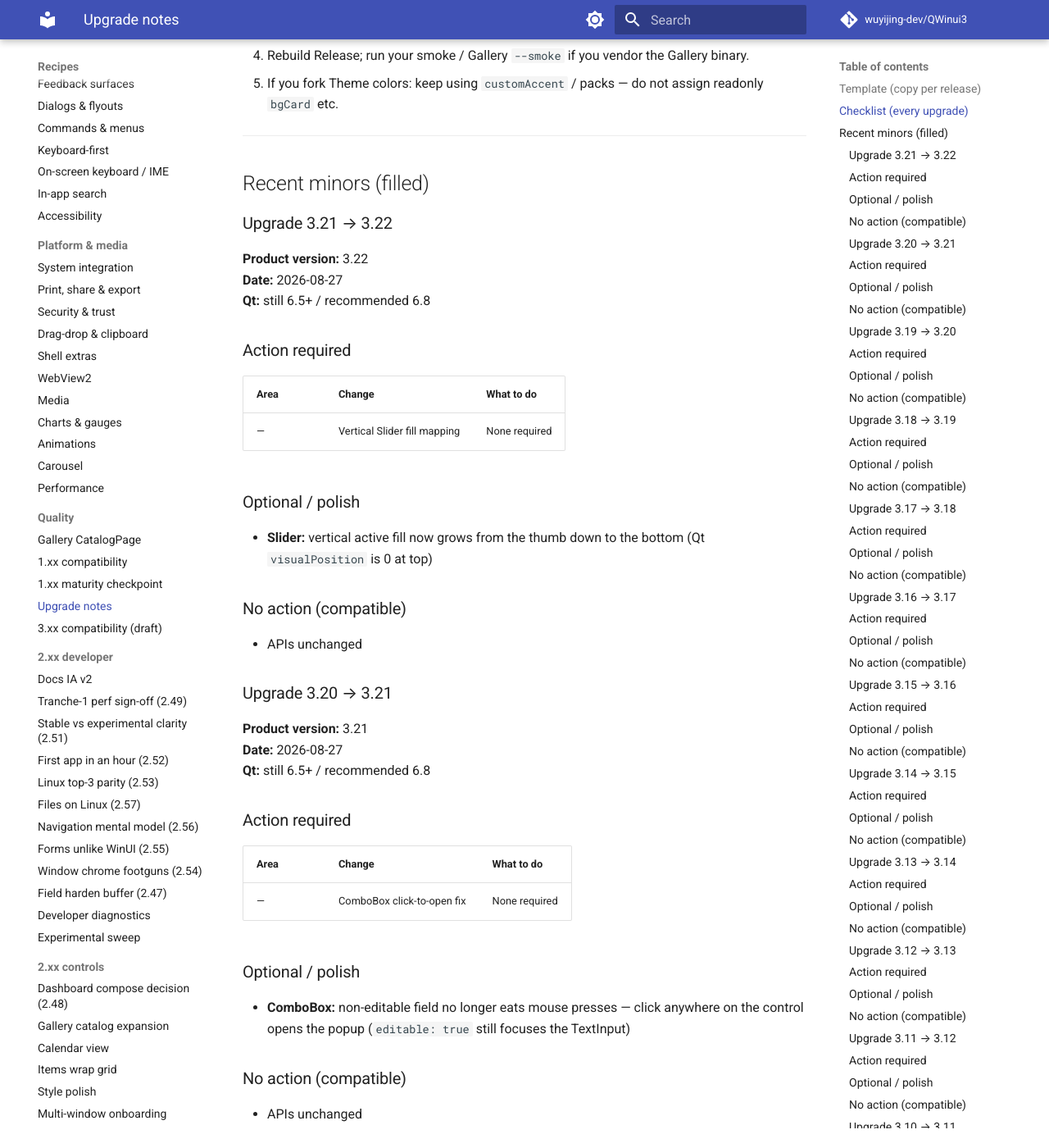
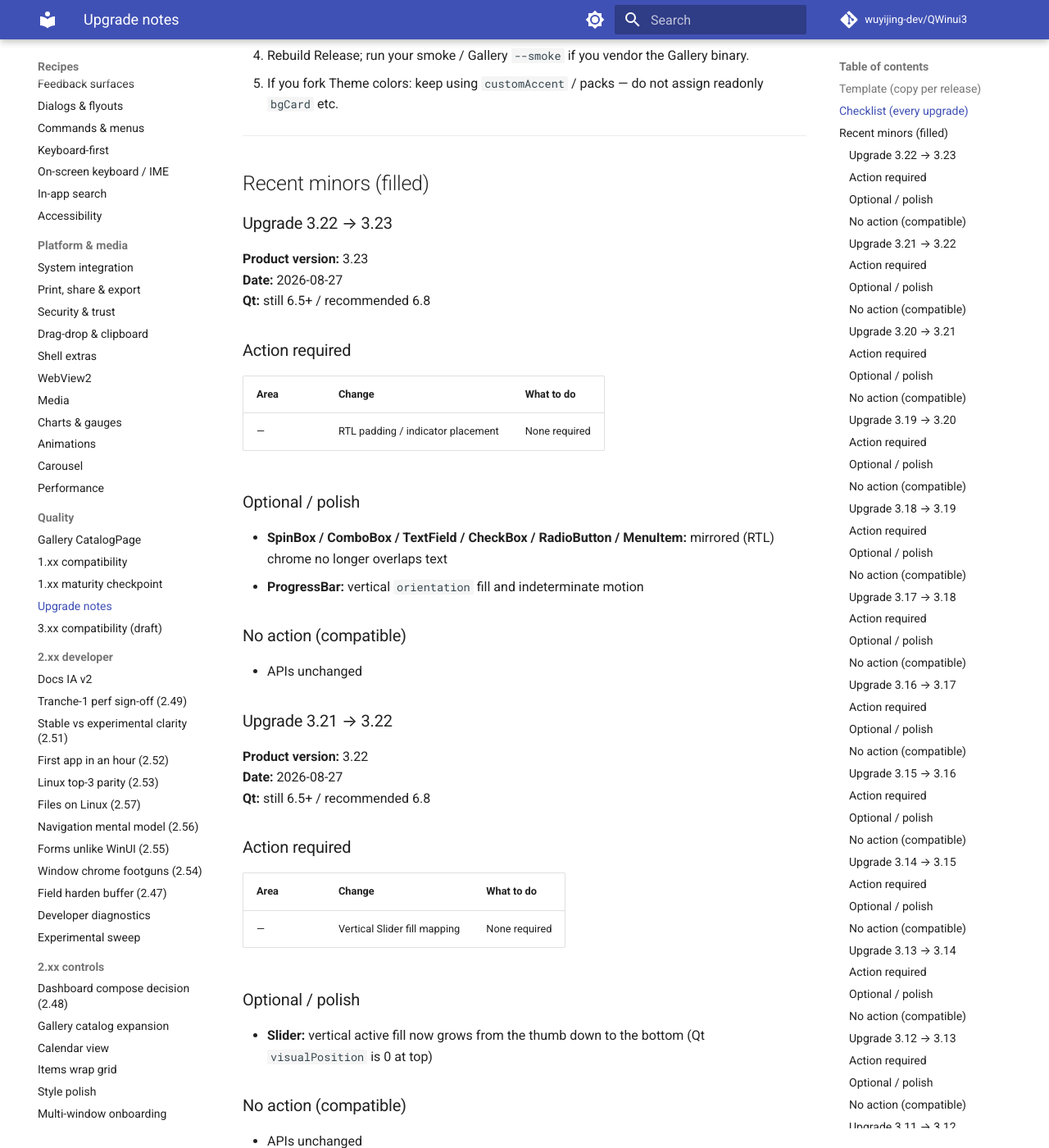
Before and after one commit to wuyijing-dev/QWinui3, an MkDocs documentation site: the page built from docs/upgrade-notes.md, in a window 1280 px wide and 1400 px high, scrolled down 1111 px. Shown: the whole window at 82% size. Built offline with MkDocs 1.6.1 and Material for MkDocs 9.7.7, drawn with Linux system fonts in a browser that asks for light colours; comment, search, counter and statistics services are not loaded.

Commit message:
Fix RTL chrome overlap and vertical ProgressBar fill.
Mirrored SpinBox/ComboBox/TextField/CheckBox/RadioButton/MenuItem reserved padding on the wrong side; ProgressBar ignored Qt.Vertical.

```diff
--- a/CMakeLists.txt
+++ b/CMakeLists.txt
@@ -17,7 +17,7 @@ set(CMAKE_EXPORT_COMPILE_COMMANDS ON)
 
 # Product version is X.YY (two-digit minor), e.g. 1.00, 1.01, 1.10.
 # Git tags / packages use v${QWINUI3_VERSION}. CMake needs major.minor.patch.
-set(QWINUI3_VERSION "3.22")
+set(QWINUI3_VERSION "3.23")
 if(NOT QWINUI3_VERSION MATCHES "^[0-9]+\\.[0-9][0-9]$")
     message(FATAL_ERROR "QWINUI3_VERSION must be X.YY (two-digit minor), got '${QWINUI3_VERSION}'")
 endif()
--- a/docs/upgrade-notes.md
+++ b/docs/upgrade-notes.md
@@ -46,6 +46,24 @@ Maintainers: append a filled section below when a slice has consumer-visible bre
 ---
 
 ## Recent minors (filled)
+
+### Upgrade 3.22 → 3.23
+
+**Product version:** 3.23
+**Date:** 2026-08-27
+**Qt:** still 6.5+ / recommended 6.8
+
+### Action required
+| Area | Change | What to do |
+|------|--------|------------|
+| — | RTL padding / indicator placement | None required |
+
+### Optional / polish
+- **SpinBox / ComboBox / TextField / CheckBox / RadioButton / MenuItem:** mirrored (RTL) chrome no longer overlaps text
+- **ProgressBar:** vertical `orientation` fill and indeterminate motion
+
+### No action (compatible)
+- APIs unchanged
 
 ### Upgrade 3.21 → 3.22
 
```
Also changed, not shown: ROADMAP.md (+3 -3 lines), docs/roadmap.md (+1 -1 lines), 7 other files.
